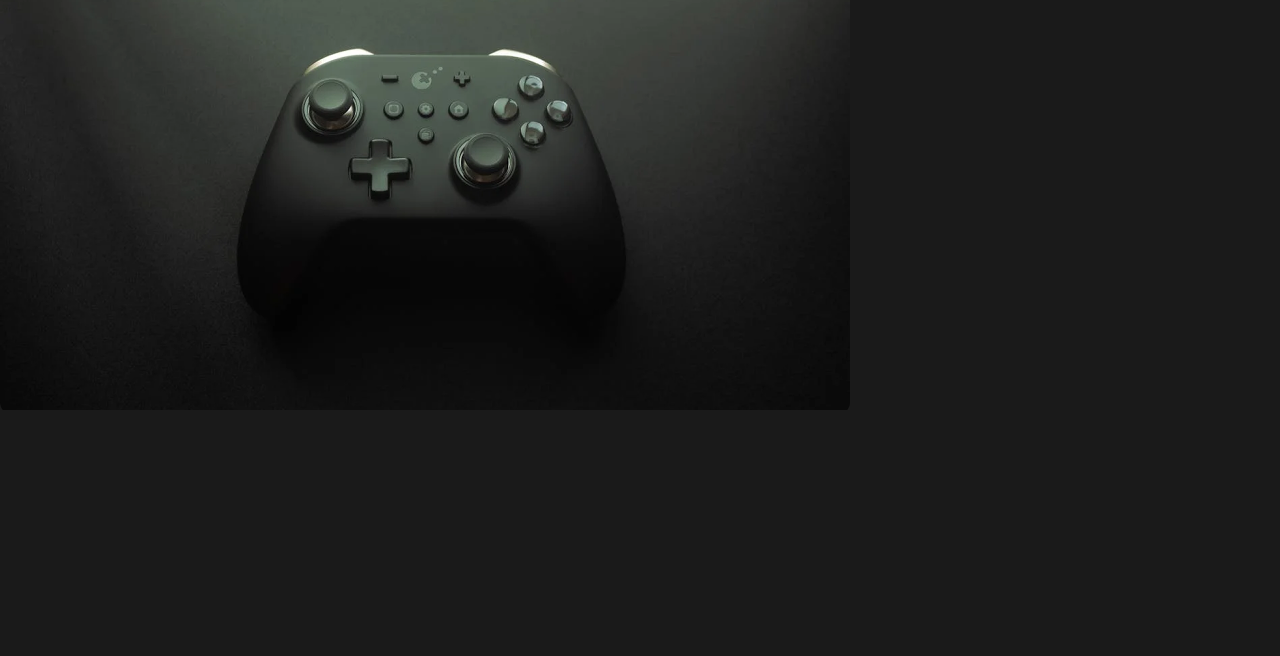
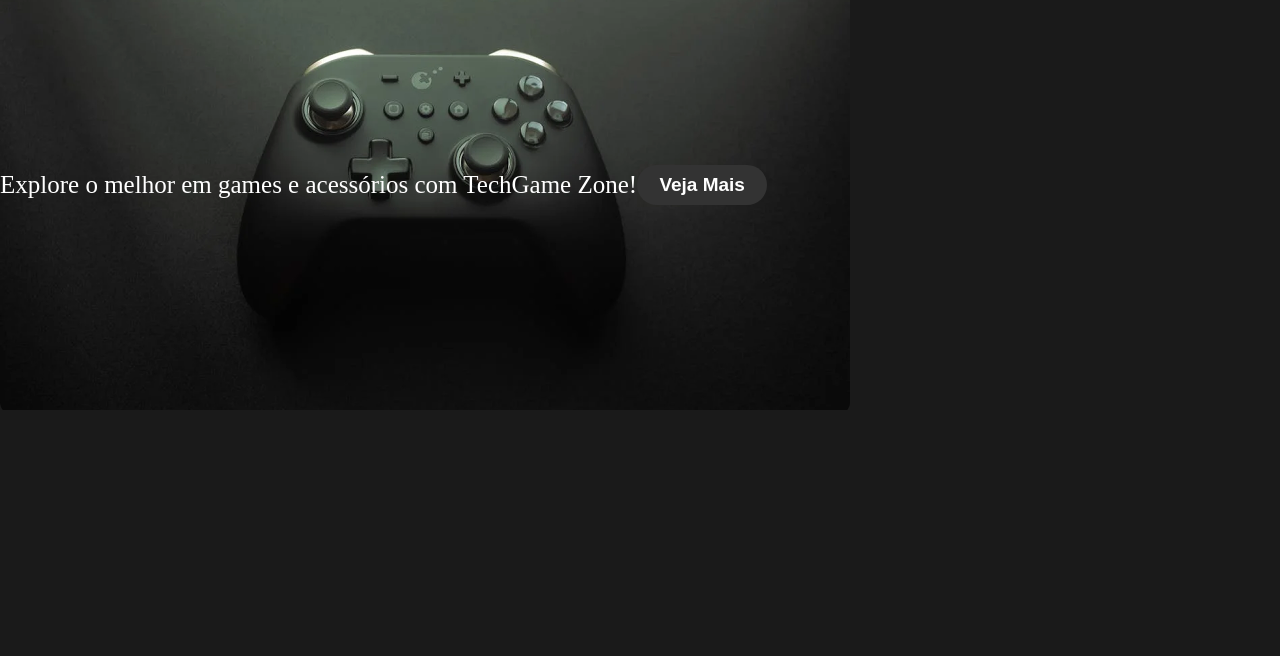
Before and after one commit to cleycianequeiroz3-png/atividade, a plain HTML site: page index.html in a window 1280 px wide. Shown: the part 144-800 px from the top of the page. Drawn offline with nearby package versions, Linux system fonts and the light colour scheme.

Commit message:
subindo html

```diff
--- a/index.html
+++ b/index.html
@@ -42,13 +42,13 @@
       <section class="containe section-banner">
 
     <div class="banner"> <!--Imagem do Nosso banner-->
-      <div class="texto-banner">
-        <p>
+      <div class="banner-estrutura">
+        <p class="texto-banner">
           Explore o melhor em games e acessórios com TechGame Zone!
         </p>
-        <button>Veja Mais</button> <!--A tag button serve para criar botão-->
+
       </div>
-
+       <button class="botao-banner">Veja Mais</button> <!--A tag button serve para criar botão-->
        </div>
       </section>
     </main>
--- a/style.css
+++ b/style.css
@@ -1,8 +1,11 @@
 *{
-    background-color: #1a1a1a;
+
     padding: 0;
     margin: 0;
 
+}
+body{
+ background-color: #1a1a1a;
 }
 
 .banner{
@@ -11,6 +14,8 @@
     background-image: url("./assents/banner.png"); /*ele adiona uma imagem como fundo*/
     background-repeat: no-repeat;
     background-size: cover;
+    display: flex;
+    align-items: center;
 }
 li a{
     text-decoration: none;
@@ -45,3 +50,19 @@ nav{
     font-size: 30px;
     color: #4c544c;
 }
+
+.texto-banner{
+    color: #ffffff;
+    font-size: 25px;
+}
+
+.botao-banner{
+    width: 130px;
+    height: 40px;
+    border-radius: 55px; /*deixa a borda redonda*/
+    border: none; /*serve para remover a borda*/
+    color: #ffffff;
+    font-weight: bold;
+    font-size: 19px;
+    background-color: #333333;
+}
```
